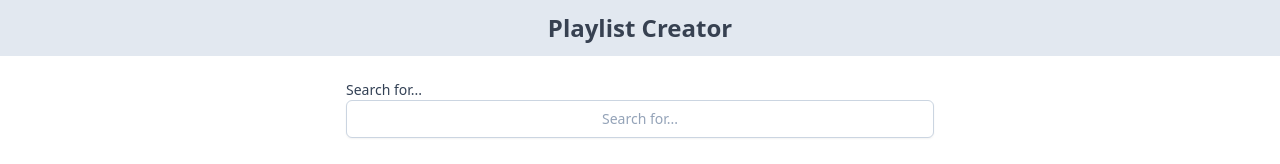
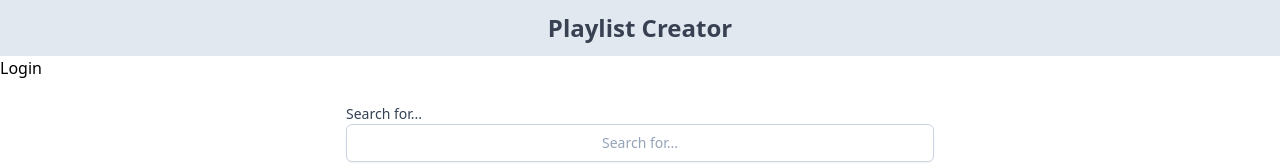
Before and after one commit to jmbrown864/playlist-creator, a React (Create React App) app: page / in a window 1280 px wide. Shown: the top 164 px of the page. Built offline with nearby package versions, Linux system fonts and the light colour scheme; no server answers.

Commit message:
make spotify auth request

```diff
--- /dev/null
+++ b/src/components/Login.js
@@ -0,0 +1,14 @@
+import React from 'react'
+
+export default function Login() {
+    const client_id = process.env.REACT_APP_SPOTIFY_CLIENT_ID
+    const redirect_uri = 'http://127.0.0.1:3000/spotify/callback/'
+    const auth_endpoint = 'https://accounts.spotify.com/authorize'
+    const response_type = 'token'
+
+    return (
+        <div className='login'>
+            <a href={`${auth_endpoint}?response_type=${response_type}&client_id=${encodeURIComponent(client_id)}&redirect_uri=${encodeURIComponent(redirect_uri)}`}>Login</a>
+        </div>
+    )
+}
--- a/src/components/PlaylistCreator.js
+++ b/src/components/PlaylistCreator.js
@@ -3,12 +3,14 @@ import SearchBar from './Search'
 import SearchResults from './SearchResults'
 import Playlist from './Playlist'
 import usePlaylistCreator from '../hooks/usePlaylistCreator'
+import Login from './Login'
 
 export default function PlaylistCreator() {
     const { setSearchQuery, handleSearch, suggestedSongs } = usePlaylistCreator()
 
     return (
         <div>
+            <Login />
             <SearchBar setSearchQuery={setSearchQuery} handleSearch={handleSearch}/>
             <div class="w-full p-2 grid md:grid-cols-2 sm:gap-2 md:gap-10">
                 <SearchResults suggestedSongs={suggestedSongs}/>
```
